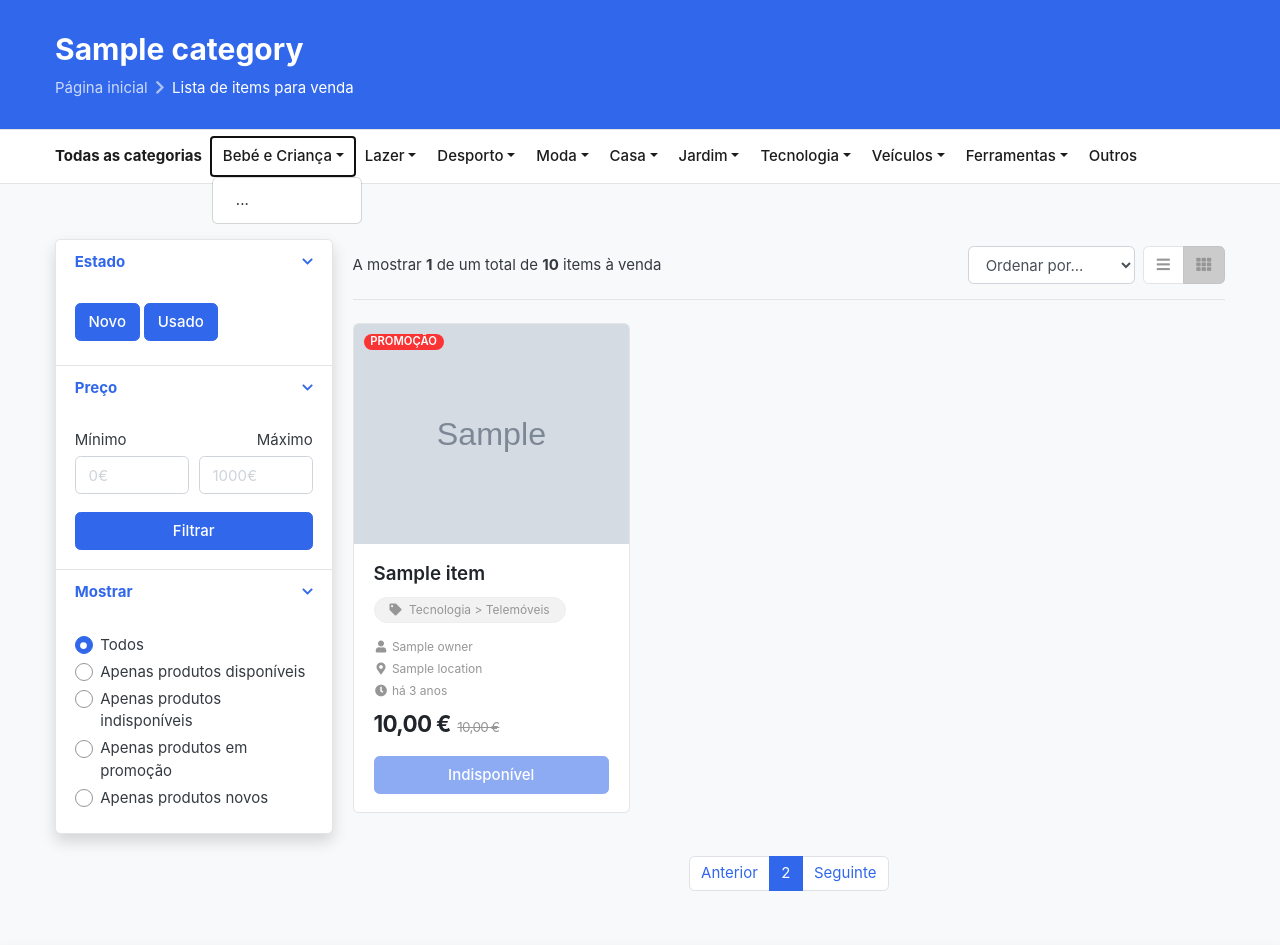
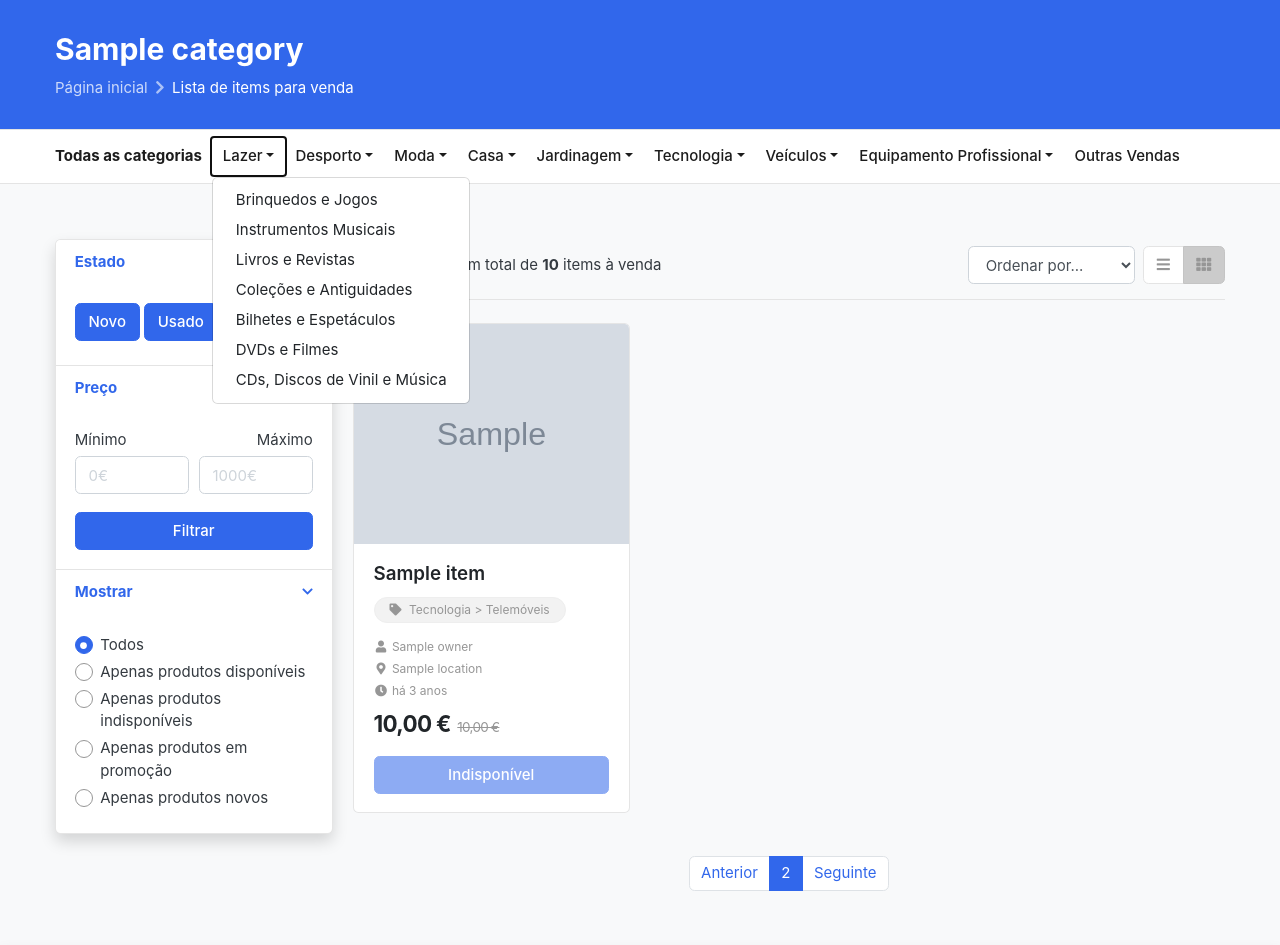
Before and after one commit to jtsimoes/EGS, a Flask app: template frontend/templates/items.html in a window 1280 px wide, after a click on "Lazer". Shown: the part 79-1024 px from the top of the page. Run offline with Flask 2, Linux system fonts and the light colour scheme; the template is opened without the code that fills it: most values are stand-ins (such as "Sample title", 1, 10 or a date in 2020); some web fonts are replaced.

Commit message:
Improved category list on item list template

```diff
--- a/frontend/templates/items.html
+++ b/frontend/templates/items.html
@@ -35,30 +35,43 @@
 				</li>
 				<li class="nav-item dropdown">
 					<a class="nav-link dropdown-toggle" href="#" role="button" data-toggle="dropdown"
-						aria-expanded="false">Bebé e Criança</a>
-					<div class="dropdown-menu">
-						<a class="dropdown-item" href="#">...</a>
-					</div>
-				</li>
-				<li class="nav-item dropdown">
-					<a class="nav-link dropdown-toggle" href="#" role="button" data-toggle="dropdown"
 						aria-expanded="false">Lazer</a>
 					<div class="dropdown-menu">
-						<a class="dropdown-item" href="#">...</a>
+						<a class="dropdown-item" href="#">Brinquedos e Jogos</a>
+						<a class="dropdown-item" href="#">Instrumentos Musicais</a>
+						<a class="dropdown-item" href="#">Livros e Revistas</a>
+						<a class="dropdown-item" href="#">Coleções e Antiguidades</a>
+						<a class="dropdown-item" href="#">Bilhetes e Espetáculos</a>
+						<a class="dropdown-item" href="#">DVDs e Filmes</a>
+						<a class="dropdown-item" href="#">CDs, Discos de Vinil e Música</a>
 					</div>
 				</li>
 				<li class="nav-item dropdown">
 					<a class="nav-link dropdown-toggle" href="#" role="button" data-toggle="dropdown"
 						aria-expanded="false">Desporto</a>
 					<div class="dropdown-menu">
-						<a class="dropdown-item" href="#">...</a>
+						<a class="dropdown-item" href="#">Ciclismo</a>
+						<a class="dropdown-item" href="#">Surf e Bodyboard</a>
+						<a class="dropdown-item" href="#">Caminhada, Corrida e Atletismo</a>
+						<a class="dropdown-item" href="#">Campismo</a>
+						<a class="dropdown-item" href="#">Futsal e Futebol</a>
+						<a class="dropdown-item" href="#">Patins, Skates e Trotinetes</a>
+						<a class="dropdown-item" href="#">Pesca e Mergulho</a>
+						<a class="dropdown-item" href="#">Ski e Snowboard</a>
+						<a class="dropdown-item" href="#">Outros Desportos</a>
 					</div>
 				</li>
 				<li class="nav-item dropdown">
 					<a class="nav-link dropdown-toggle" href="#" role="button" data-toggle="dropdown"
 						aria-expanded="false">Moda</a>
 					<div class="dropdown-menu">
-						<a class="dropdown-item" href="#">...</a>
+						<a class="dropdown-item" href="#">Bebé e Criança</a>
+						<a class="dropdown-item" href="#">Roupa</a>
+						<a class="dropdown-item" href="#">Calçado</a>
+						<a class="dropdown-item" href="#">Jóias, Relógios e Bijuteria</a>
+						<a class="dropdown-item" href="#">Malas e Acessórios</a>
+						<a class="dropdown-item" href="#">Saúde e Beleza</a>
+						<a class="dropdown-item" href="#">Retrosaria</a>
 					</div>
 				</li>
 				<li class="nav-item dropdown">
@@ -66,14 +79,18 @@
 						aria-expanded="false">Casa</a>
 					<div class="dropdown-menu">
 						<a class="dropdown-item" href="#">Móveis</a>
-						<a class="dropdown-item" href="#">...</a>
+						<a class="dropdown-item" href="#">Artigos de Cozinha</a>
+						<a class="dropdown-item" href="#">Eletrodomésticos</a>
+						<a class="dropdown-item" href="#">Decorativos</a>
 					</div>
 				</li>
 				<li class="nav-item dropdown">
 					<a class="nav-link dropdown-toggle" href="#" role="button" data-toggle="dropdown"
-						aria-expanded="false">Jardim</a>
+						aria-expanded="false">Jardinagem</a>
 					<div class="dropdown-menu">
-						<a class="dropdown-item" href="#">...</a>
+						<a class="dropdown-item" href="#">Utilidades e Decoração</a>
+						<a class="dropdown-item" href="#">Sementes, Árvores e Produtos Agrícolas</a>
+						<a class="dropdown-item" href="#">Máquinas e Ferramentas</a>
 					</div>
 				</li>
 				<li class="nav-item dropdown">
@@ -97,23 +114,29 @@
 						<a class="dropdown-item" href="#">Motociclos e Scooters</a>
 						<a class="dropdown-item" href="#">Barcos e Lanchas</a>
 						<a class="dropdown-item" href="#">Autocaravanas e Reboques</a>
-						<a class="dropdown-item" href="#">Outros veículos</a>
+						<a class="dropdown-item" href="#">Comerciais e Camiões</a>
+						<a class="dropdown-item" href="#">Tratores e Alfaias Agrícolas</a>
+						<a class="dropdown-item" href="#">Outros Veículos</a>
 						<a class="dropdown-item" href="#">Peças e Acessórios</a>
 					</div>
 				</li>
 				<li class="nav-item dropdown">
 					<a class="nav-link dropdown-toggle" href="#" role="button" data-toggle="dropdown"
-						aria-expanded="false">Ferramentas</a>
+						aria-expanded="false">Equipamento Profissional</a>
 					<div class="dropdown-menu">
-						<a class="dropdown-item" href="#">...</a>
+						<a class="dropdown-item" href="#">Industrial</a>
+						<a class="dropdown-item" href="#">Hotelaria e Restauração</a>
+						<a class="dropdown-item" href="#">Materiais de Construção Civil</a>
+						<a class="dropdown-item" href="#">Lojas e Comércio</a>
+						<a class="dropdown-item" href="#">Segurança e Vigilância</a>
 					</div>
 				</li>
 				<li class="nav-item">
-					<a class="nav-link" href="#">Outros</a>
+					<a class="nav-link" href="#">Outras Vendas</a>
 				</li>
 			</ul>
-		</div> <!-- collapse .// -->
-	</div> <!-- container .// -->
+		</div>
+	</div>
 </nav>
 
 
```
